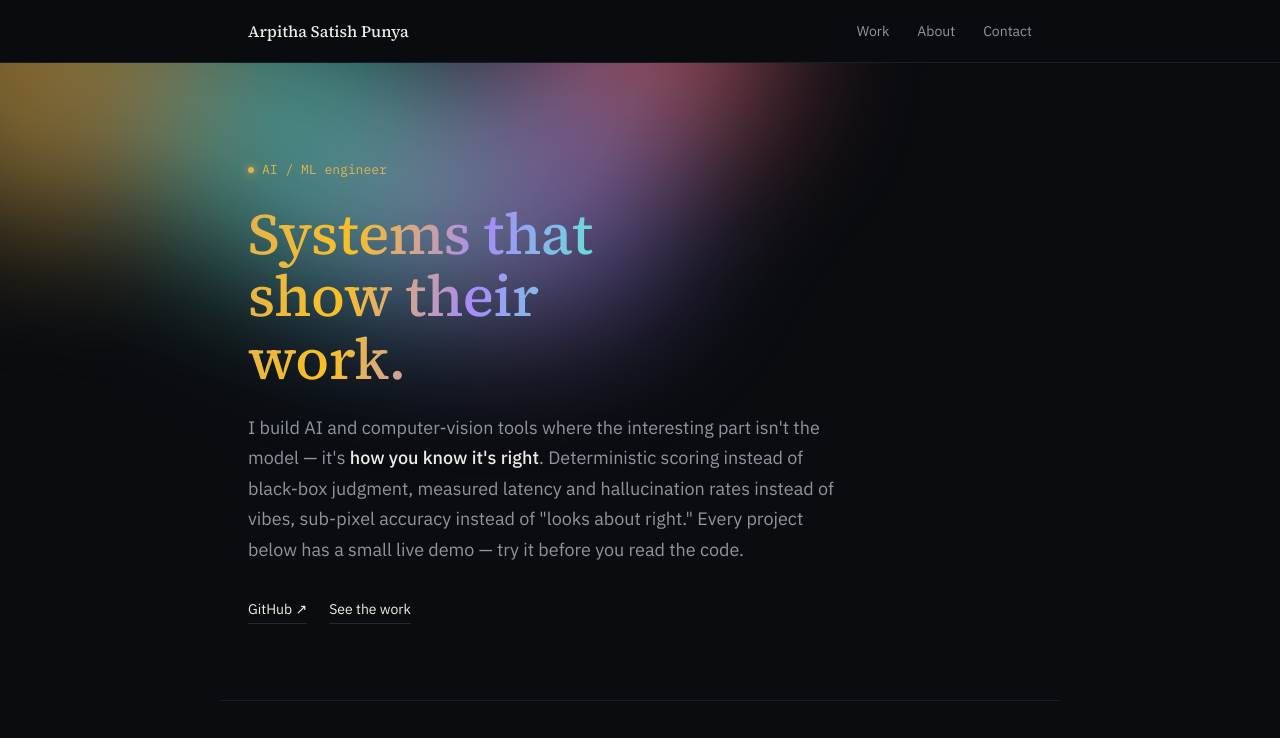
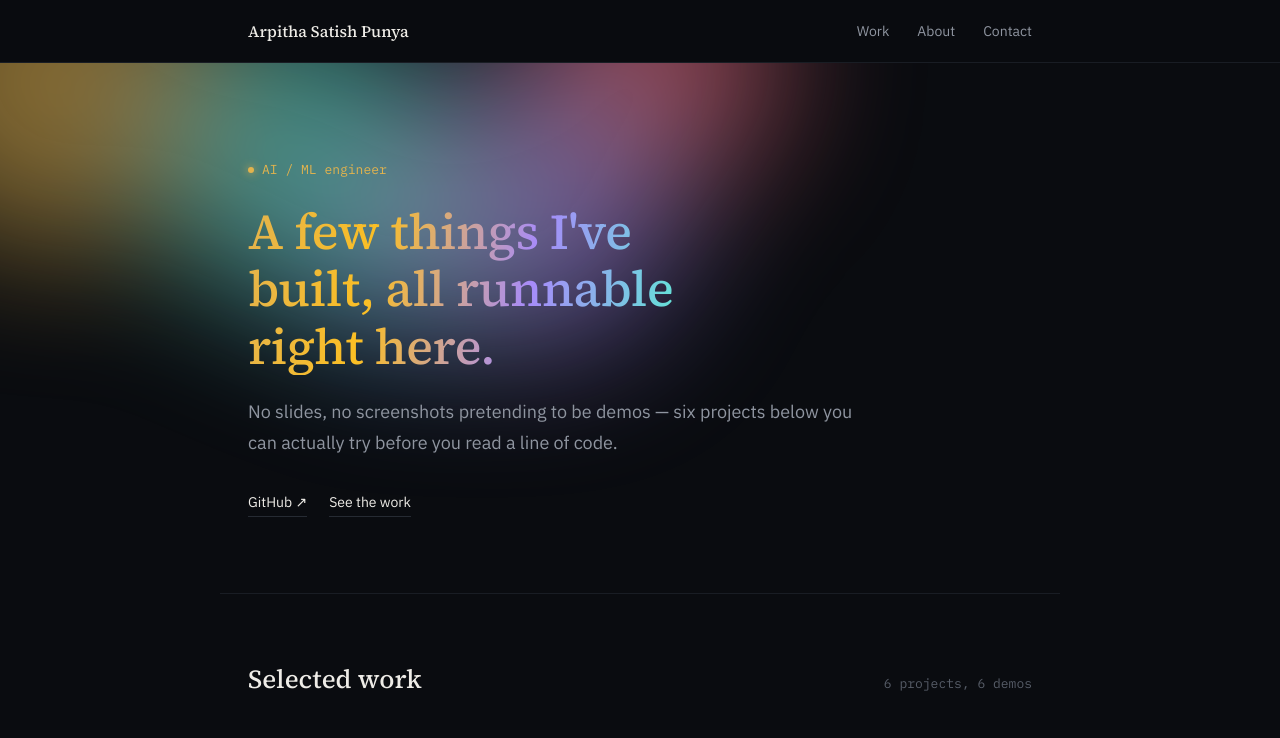
Before and after one commit to Arpithasp-22/Arpithasp-22.github.io, a plain HTML site: page index.html in a window 1280 px wide. Shown: the top 738 px of the page. Drawn offline with Linux system fonts and the light colour scheme.

```diff
--- a/index.html
+++ b/index.html
@@ -101,7 +101,7 @@
 
   h1.name{
     font-family:'Source Serif 4', serif; font-weight:500;
-    font-size:clamp(38px, 6vw, 58px); line-height:1.08; margin:0 0 22px; letter-spacing:-0.01em; max-width:13ch;
+    font-size:clamp(32px, 5vw, 50px); line-height:1.15; margin:0 0 22px; letter-spacing:-0.01em; max-width:19ch;
     background:linear-gradient(100deg, var(--brass) 0%, var(--acc-star) 25%, var(--acc-health) 55%, var(--acc-eval) 85%);
     -webkit-background-clip:text; background-clip:text; color:transparent;
   }
@@ -316,13 +316,10 @@
   <div class="aurora"><span class="a1"></span><span class="a2"></span><span class="a3"></span><span class="a4"></span><span class="a5"></span></div>
   <header class="hero wrap">
     <div class="kicker">AI / ML engineer</div>
-    <h1 class="name">Systems that show their work.</h1>
+    <h1 class="name">A few things I've built, all runnable right here.</h1>
     <p class="hero-lede">
-      I build AI and computer-vision tools where the interesting part isn't the model —
-      it's <strong>how you know it's right</strong>. Deterministic scoring instead of
-      black-box judgment, measured latency and hallucination rates instead of vibes,
-      sub-pixel accuracy instead of "looks about right." Every project below has a
-      small live demo — try it before you read the code.
+      No slides, no screenshots pretending to be demos — six projects below
+      you can actually try before you read a line of code.
     </p>
     <div class="hero-links">
       <a href="https://github.com/Arpithasp-22" target="_blank" rel="noopener">GitHub ↗</a>
```
